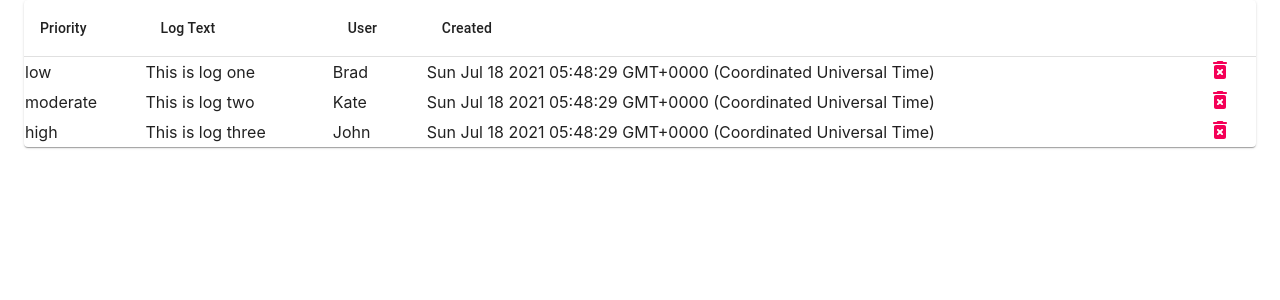
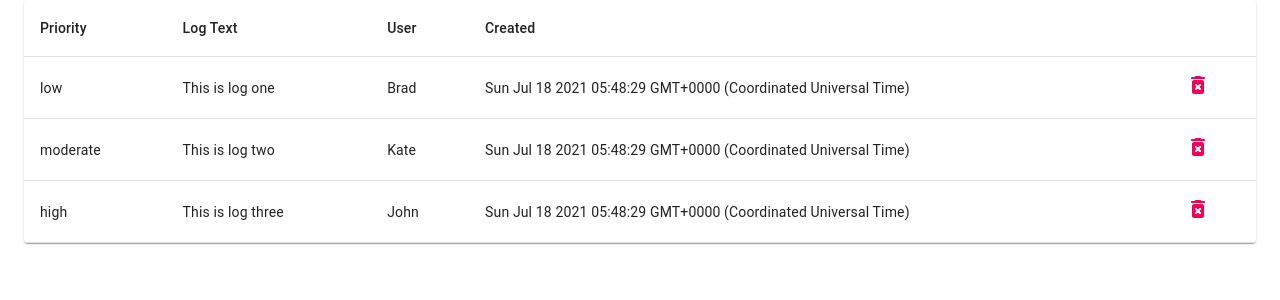
Before and after one commit to SlicingCode/IT-Ticket-Logger, a React app: page / in a window 1280 px wide. Shown: the top 300 px of the page. Built offline with nearby package versions, Linux system fonts and the light colour scheme; the HTML template or start-up script is replaced by a standard one.

Commit message:
fixed table

```diff
--- a/src/components/Logitem.js
+++ b/src/components/Logitem.js
@@ -1,17 +1,19 @@
 import React from 'react';
+import TableRow from '@material-ui/core/TableRow';
+import TableCell from '@material-ui/core/TableCell';
 import DeleteForeverRoundedIcon from '@material-ui/icons/DeleteForeverRounded';
 
 const Logitem = ({ log: { _id, priority, user, text, created } }) => {
   return (
-    <tr>
-      <td>{priority}</td>
-      <td>{text}</td>
-      <td>{user}</td>
-      <td>{created}</td>
-      <td>
+    <TableRow>
+      <TableCell>{priority}</TableCell>
+      <TableCell>{text}</TableCell>
+      <TableCell>{user}</TableCell>
+      <TableCell>{created}</TableCell>
+      <TableCell>
         <DeleteForeverRoundedIcon color='secondary' />
-      </td>
-    </tr>
+      </TableCell>
+    </TableRow>
   );
 };
 
```
